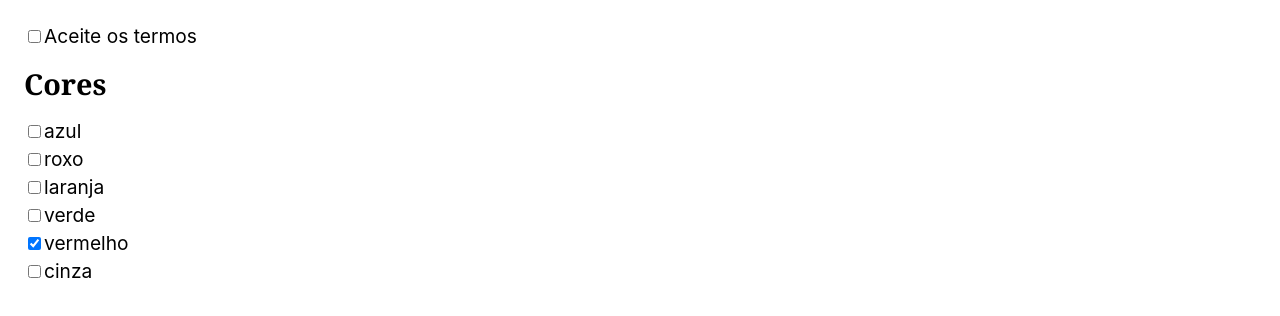
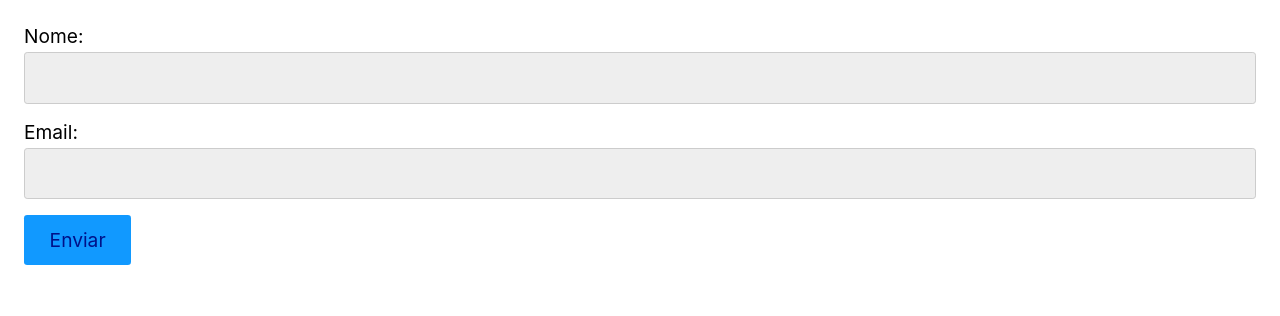
Before and after one commit to ArthurDetomi/React-Origamid, a React (Create React App) app in the folder modulo04-form/form/: page / in a window 1280 px wide. Shown: the top 316 px of the page. Built offline with nearby package versions, Linux system fonts and the light colour scheme.

Commit message:
Componente Input aula 39

```diff
--- a/modulo04-form/form/src/App.js
+++ b/modulo04-form/form/src/App.js
@@ -1,10 +1,8 @@
-import AulaCheckBox from "./components/checkbox/AulaCheckBox";
-import ExercOne from "./components/input/exerc/ExercOne";
-import InputObj from "./components/input/InputObj";
+import AppInp from "./components/inputComponente/AppInp";
 function App() {
   return (
     <div>
-      <AulaCheckBox />
+      <AppInp />
     </div>
   );
 }
--- /dev/null
+++ b/modulo04-form/form/src/components/inputComponente/AppInp.jsx
@@ -0,0 +1,32 @@
+import React from "react";
+import Input from "./Input";
+
+const AppInp = () => {
+  const [nome, setNome] = React.useState("");
+  const [email, setEmail] = React.useState("");
+
+  return (
+    <form>
+      <Input
+        label="Nome:"
+        id="nome"
+        value={nome}
+        setValue={setNome}
+        type="text"
+        required
+      />
+      <Input
+        label="Email:"
+        id="email"
+        value={email}
+        setValue={setEmail}
+        type="email"
+        required
+      />
+
+      <button>Enviar</button>
+    </form>
+  );
+};
+
+export default AppInp;
--- /dev/null
+++ b/modulo04-form/form/src/components/inputComponente/Input.jsx
@@ -0,0 +1,17 @@
+import React from "react";
+
+const Input = ({ id, label, setValue, ...props }) => {
+  return (
+    <>
+      <label htmlFor={id}>{label}</label>
+      <input
+        id={id}
+        name={id}
+        onChange={(e) => setValue(e.target.value)}
+        {...props}
+      />
+    </>
+  );
+};
+
+export default Input;
```
